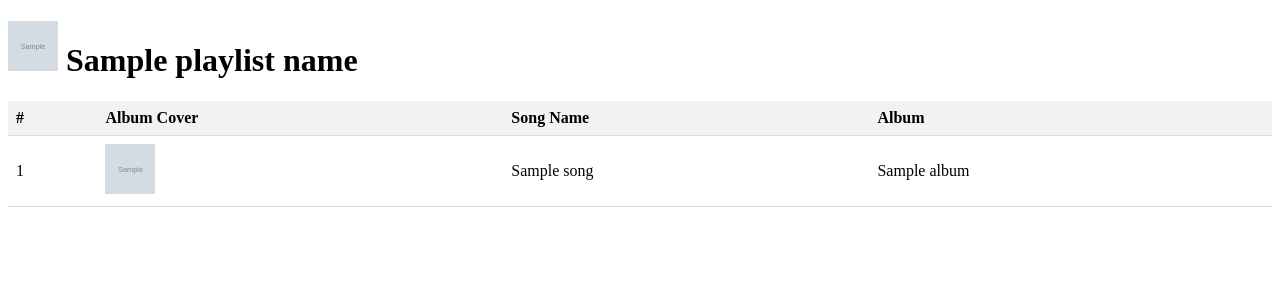
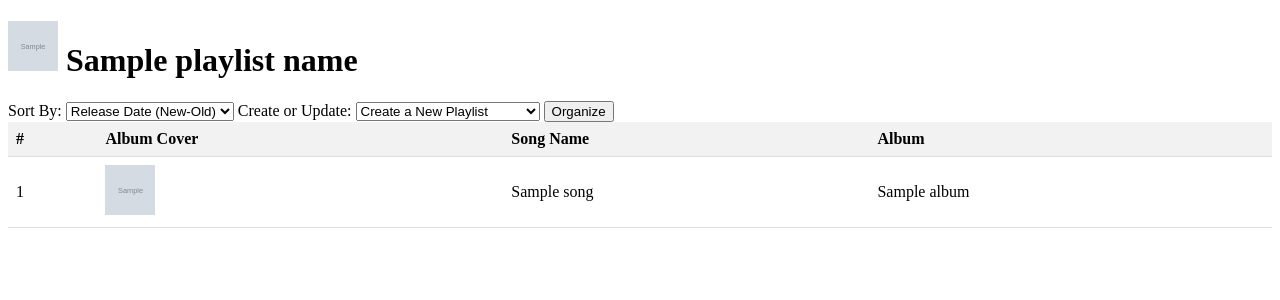
Before and after one commit to tweiss9/Sort-Spotify-Playlist, a Flask app: template templates/playlist_detail.html in a window 1280 px wide. Shown: the top 300 px of the page. Run offline with Flask 3, Linux system fonts and the light colour scheme; the template is opened without the code that fills it: most values are stand-ins (such as "Sample title", 1, 10 or a date in 2020); grey boxes marked "Sample" are stand-in pictures.

Commit message:
init sort button and dropdown

```diff
--- a/app.py
+++ b/app.py
@@ -45,7 +45,7 @@ def callback():
         client_id=client_id,
         client_secret=client_secret,
         redirect_uri=redirect_uri,
-    ).get_access_token(code)
+    ).get_cached_token(code)
     session["token_info"] = token_info
     return redirect("/playlists")
 
@@ -89,6 +89,15 @@ def playlist_detail(playlist_id):
 
     return render_template("playlist_detail.html", playlist_name=playlist['name'], songs=formatted_songs, playlist_cover=playlist['images'][0]['url'])
 
+@app.route("/execute_python", methods=["POST"])
+def execute_python():
+    python_file = request.json["python_file"]
+    try:
+        print(f"Executing {python_file}...")
+        exec(open(f"python/{python_file}").read())
+        return "Python file executed successfully."
+    except Exception as e:
+        return f"An error occurred: {e}"
 
 if __name__ == "__main__":
     app.run(debug=True)
--- /dev/null
+++ b/python/releaseDate.py
@@ -0,0 +1 @@
+print("Hello World!")
--- a/static/playlist_detail.css
+++ b/static/css/playlist_detail.css
@@ -20,3 +20,8 @@ th {
   height: 50px;
   object-fit: cover;
 }
+
+.progress {
+  display: none;
+  /* Styles for the progress indicator */
+}
--- /dev/null
+++ b/static/js/playlist_detail.js
@@ -0,0 +1,50 @@
+function showProgress() {
+  var dropdown1 = document.getElementById("dropdown1");
+  var dropdown2 = document.getElementById("dropdown2");
+  var selectedOption1 = dropdown1.options[dropdown1.selectedIndex].value;
+  var selectedOption2 = dropdown2.options[dropdown2.selectedIndex].value;
+
+  if (selectedOption1 === "releaseDateNewOld" && selectedOption2 === "create") {
+    executePythonFile("releaseDate.py");
+  } else if (
+    selectedOption1 === "releaseDateOldNew" &&
+    selectedOption2 === "create"
+  ) {
+    //executePythonFile("releaseDate.py");
+  } else if (
+    selectedOption1 === "releaseDateNewOld" &&
+    selectedOption2 === "update"
+  ) {
+    //executePythonFile("releaseDate.py");
+  } else if (
+    selectedOption1 === "releaseDateOldNew" &&
+    selectedOption2 === "update"
+  ) {
+    //executePythonFile("releaseDate.py");
+  } else {
+    console.log("Default action");
+  }
+
+  var progress = document.getElementById("progress");
+  progress.style.display = "block";
+  setTimeout(function () {
+    progress.style.display = "none";
+  }, 3000);
+}
+
+function executePythonFile(pythonFile) {
+  var xhr = new XMLHttpRequest();
+  xhr.open("POST", "/execute_python", true);
+  xhr.setRequestHeader("Content-Type", "application/json");
+  xhr.onreadystatechange = function () {
+    if (xhr.readyState === XMLHttpRequest.DONE) {
+      if (xhr.status === 200) {
+        console.log(xhr.responseText);
+      } else {
+        console.error("An error occurred while executing the Python file.");
+      }
+    }
+  };
+  var data = JSON.stringify({ python_file: pythonFile });
+  xhr.send(data);
+}
--- /dev/null
+++ b/static/js/playlists.js
@@ -0,0 +1,6 @@
+function redirectToPlaylistDetail(playlistId) {
+    var url =
+      "{{ url_for('playlist_detail', playlist_id='__placeholder__') }}";
+    url = url.replace("__placeholder__", playlistId);
+    window.location.href = url;
+  }
--- a/templates/index.html
+++ b/templates/index.html
@@ -6,7 +6,7 @@
     <title>Spotify Playlist Viewer</title>
     <link
     rel="stylesheet"
-    href="{{ url_for('static', filename='index.css') }}"
+    href="{{ url_for('static', filename='css/index.css') }}"
   />
   </head>
   <body>
--- a/templates/playlist_detail.html
+++ b/templates/playlist_detail.html
@@ -6,8 +6,9 @@
     <title>Playlist Detail</title>
     <link
       rel="stylesheet"
-      href="{{ url_for('static', filename='playlist_detail.css') }}"
+      href="{{ url_for('static', filename='css/playlist_detail.css') }}"
     />
+    <script src="{{ url_for('static', filename='js/playlist_detail.js') }}"></script>
   </head>
   <body>
     <h1>
@@ -18,6 +19,18 @@
       />
       {{ playlist_name }}
     </h1>
+    <label for="dropdown1">Sort By:</label>
+    <select id="dropdown1" class="dropdown">
+      <option value="releaseDateNewOld">Release Date (New-Old)</option>
+      <option value="releaseDateOldNew">Release Date (Old-New)</option>
+    </select>
+    <label for="dropdown2">Create or Update:</label>
+    <select id="dropdown2" class="dropdown">
+      <option value="create" selected>Create a New Playlist</option>
+      <option value="update">Update the Existing Playlist</option>
+    </select>
+    <button class="organize-button" onclick="showProgress()">Organize</button>
+    <div id="progress" class="progress">Progress...</div>
     <table>
       <thead>
         <tr>
```
Also changed, not shown: templates/playlists.html (+10 -9 lines), static/css/index.css (renamed from static/index.css), static/css/playlists.css (renamed from static/playlists.css).
